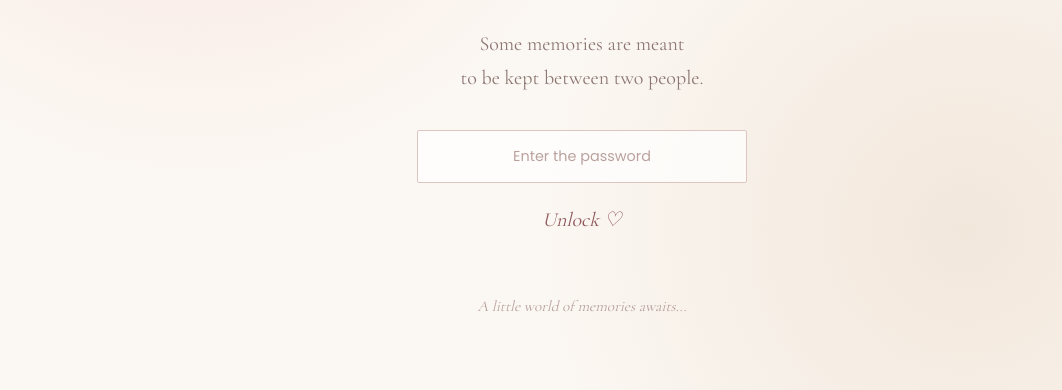
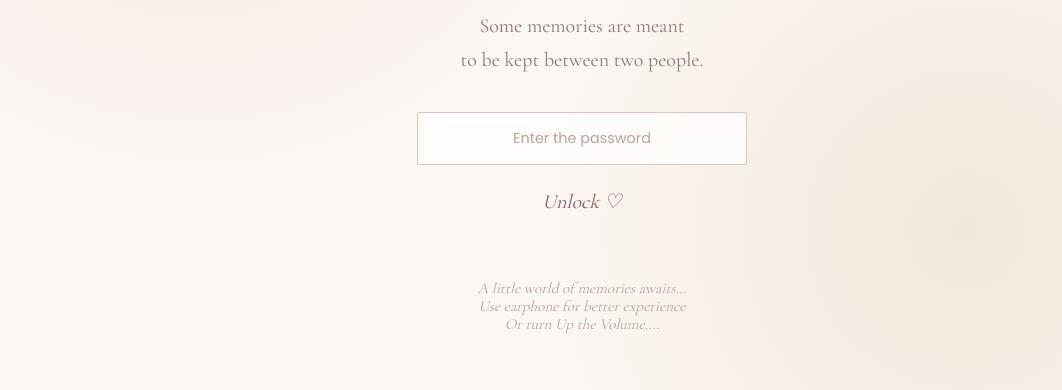
Before and after one commit to Harsha-Dora/memories, a plain HTML site: page index.html in a window 1280 px wide. Shown: the part 410-800 px from the top of the page, without its empty margins (58-1120 px from the left). Drawn offline with nearby package versions, Linux system fonts and the light colour scheme; no server answers.

Commit message:
index.html

```diff
--- a/index.html
+++ b/index.html
@@ -71,7 +71,9 @@
         </p>
 
         <p class="lock-footer">
-            A little world of memories awaits...
+            A little world of memories awaits...<br>
+            Use earphone for better experience <br>
+            Or turn Up the Volume....
         </p>
 
     </div>
```
